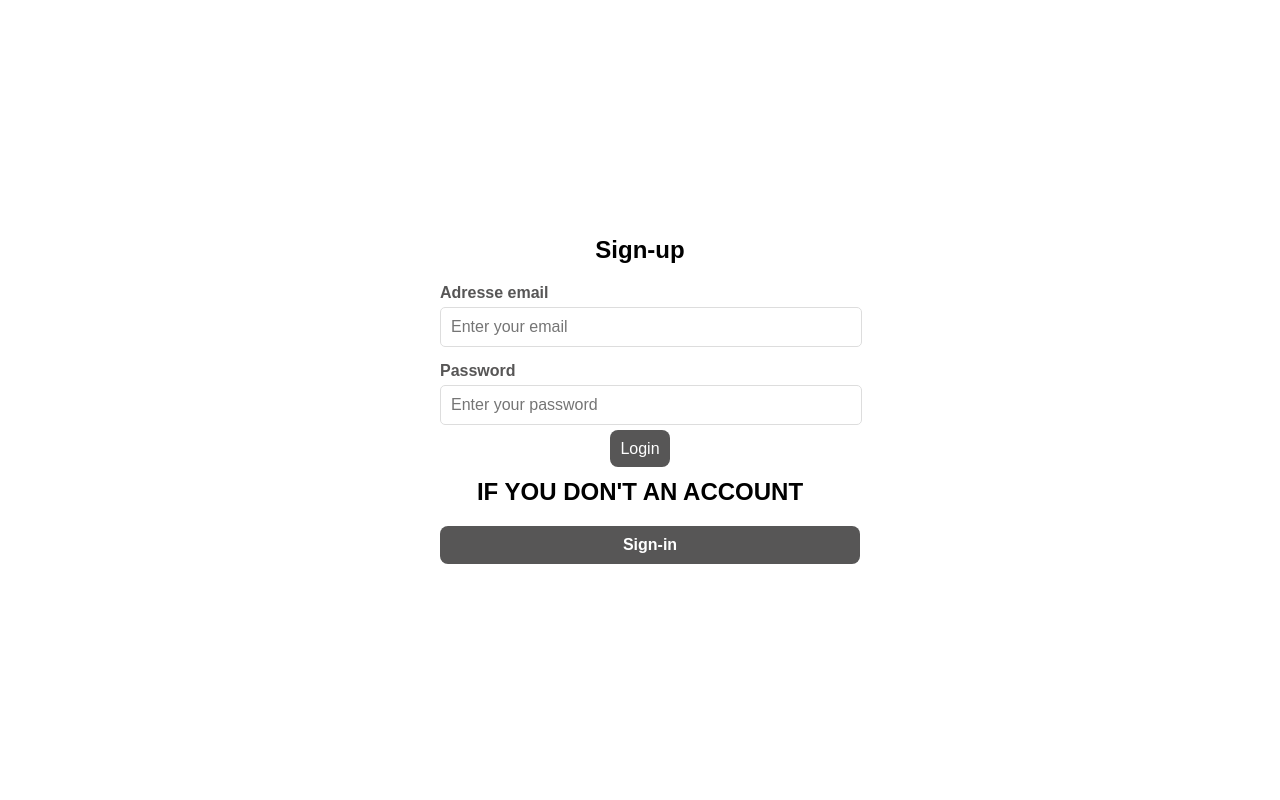
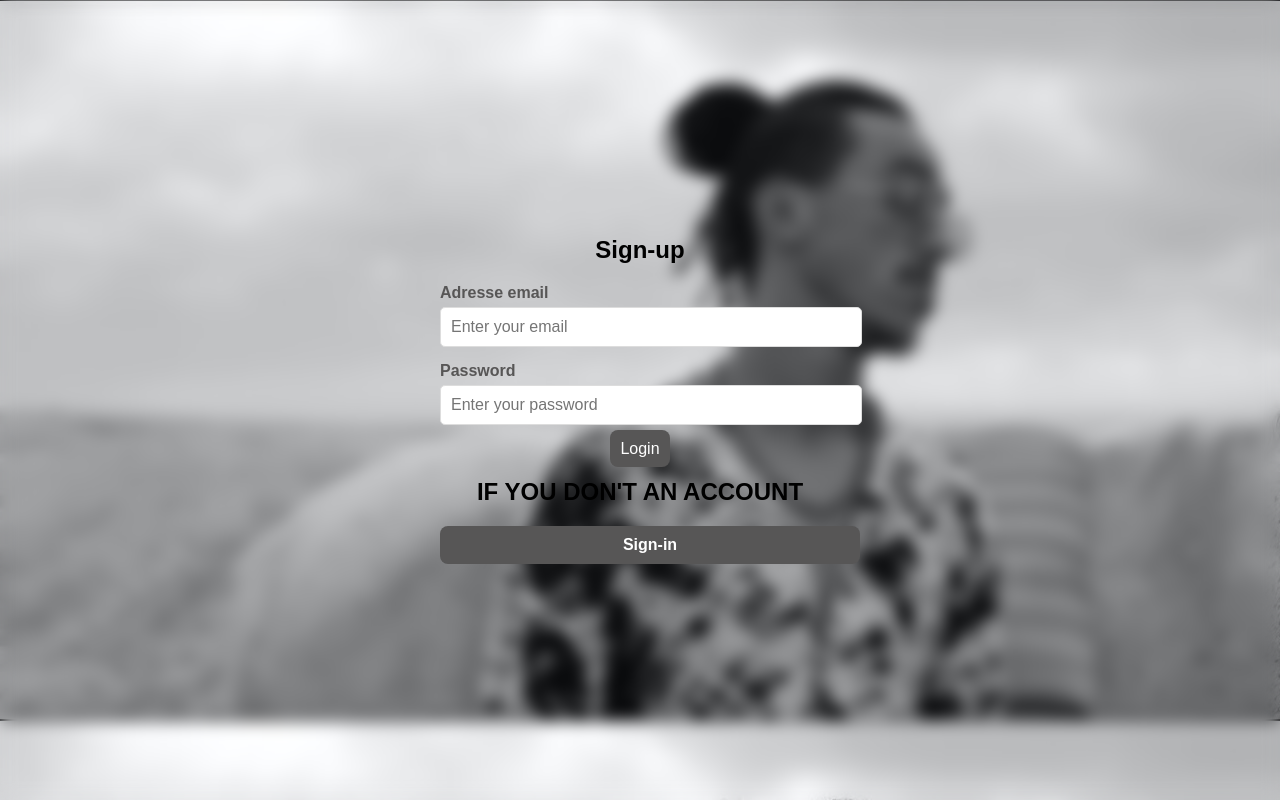
Before and after one commit to kossaysaber/kossay-zakriae, a plain HTML site: page index.html in a window 1280 px wide. Drawn offline with Linux system fonts and the light colour scheme.

Commit message:
modified

```diff
--- a/index.html
+++ b/index.html
@@ -13,12 +13,8 @@
                 display:flex ;
                 align-items: center;
                 justify-content: center;
-<<<<<<< HEAD:index.html
-                background: url(../kossay\ project/R.JPG);
-=======
-                background: url(../kossay\ project/R.jpg);
+                background-image: url(R.jpg);
 
->>>>>>> e4eda75edb5a8f184de4e2c24e09b6913d04a306:Untitled-1.html
 
 
 
```
